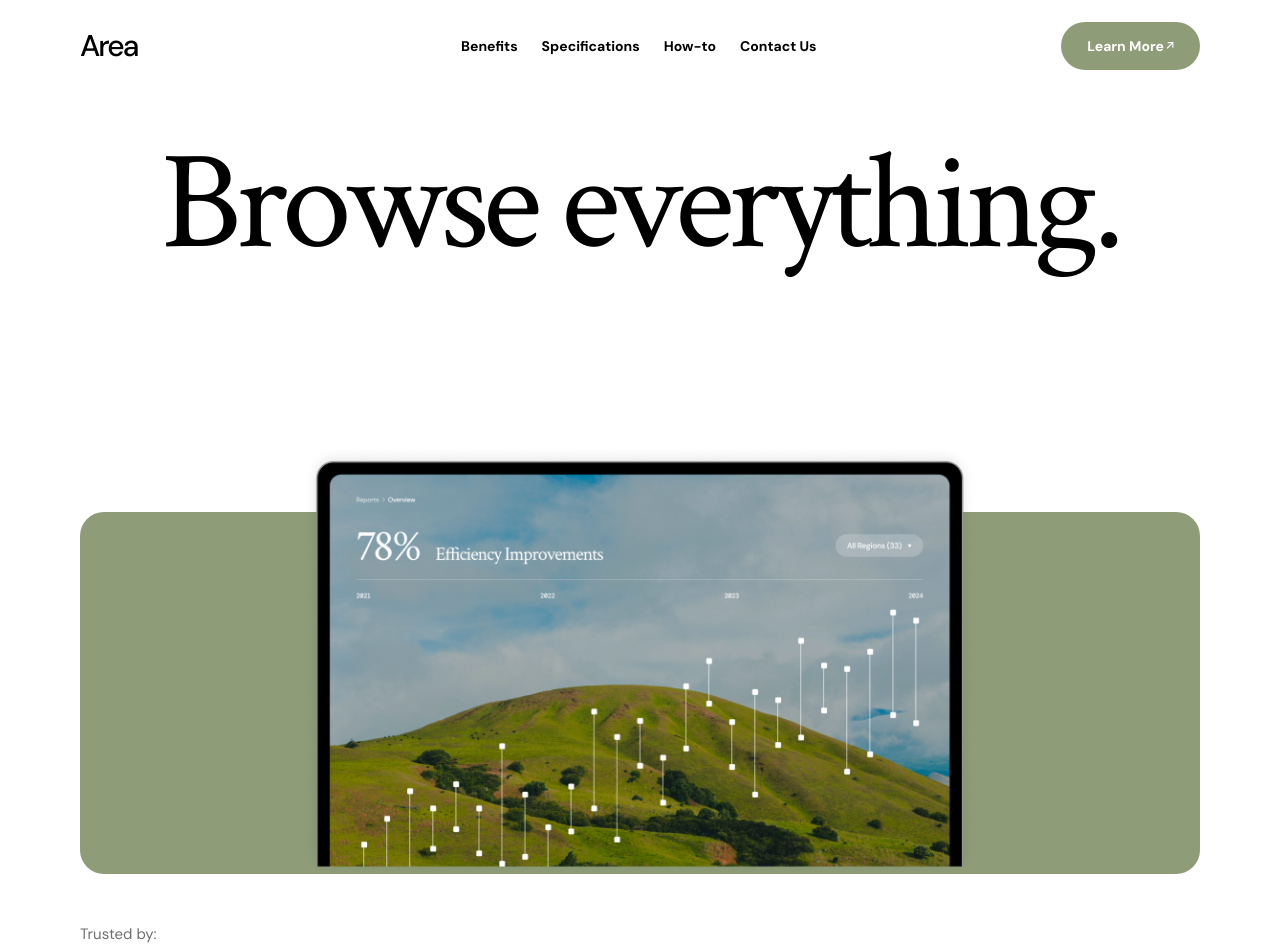
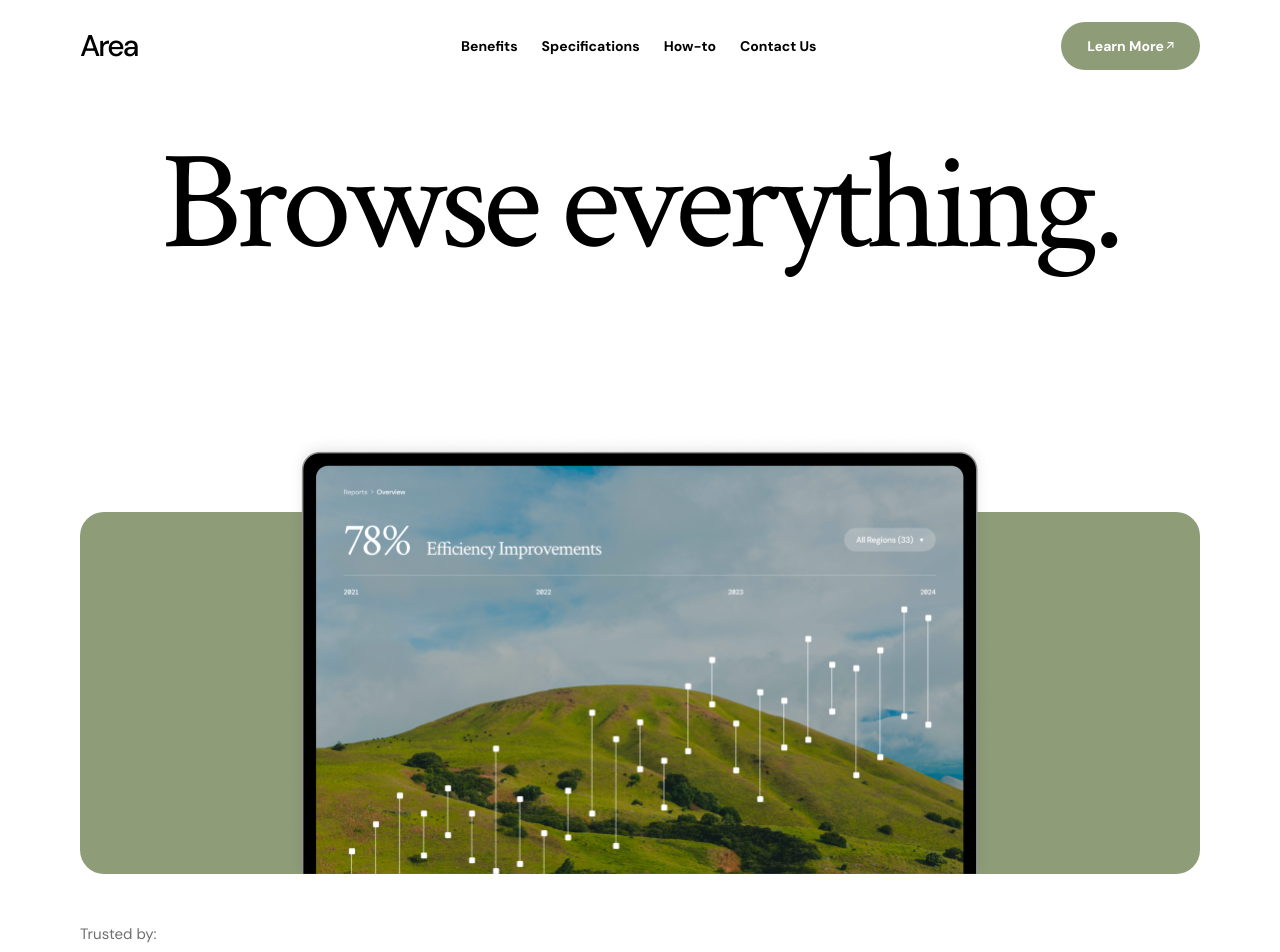
Before and after one commit to ministrov/landing-area-next-ts, a Next.js app: page / in a window 1280 px wide. Shown: the top 952 px of the page. Built offline with nearby package versions, Linux system fonts and the light colour scheme.

Commit message:
fix: fixing a hero section image mismatch over all viewports

```diff
--- a/components/hero/Hero.module.css
+++ b/components/hero/Hero.module.css
@@ -17,11 +17,11 @@
 
 .image {
   z-index: 10;
-  object-fit: cover;
   position: absolute;
-  bottom: -137px;
+  bottom: -151px;
   left: 50%;
   transform: translateX(-50%);
+  object-fit: cover;
 }
 
 .background {
@@ -46,7 +46,7 @@
   }
 
   .image {
-    bottom: 2px;
+    bottom: -12px;
   }
 }
 
@@ -64,7 +64,7 @@
   }
 
   .image {
-    bottom: -120px;
+    bottom: -127px;
   }
 
   .background {
--- a/components/hero/Hero.tsx
+++ b/components/hero/Hero.tsx
@@ -22,15 +22,15 @@ export const Hero = () => {
 
   if (windowWidth > 1280) {
     src = '/hero-desktop.png';
-    width = 907;
-    height = 644;
+    width = 947;
+    height = 674;
   } else if (windowWidth > 800) {
     src = '/hero-tablet.png';
-    width = 676;
-    height = 422;
+    width = 706;
+    height = 452;
   } else {
     src = '/hero-mobile.png';
-    width = 270;
+    width = 290;
     height = 541;
   }
 
```
